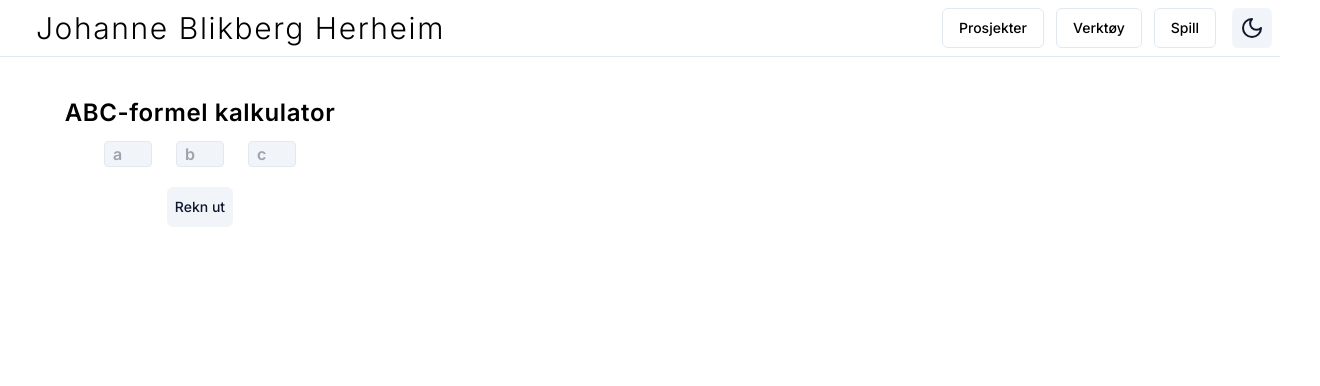
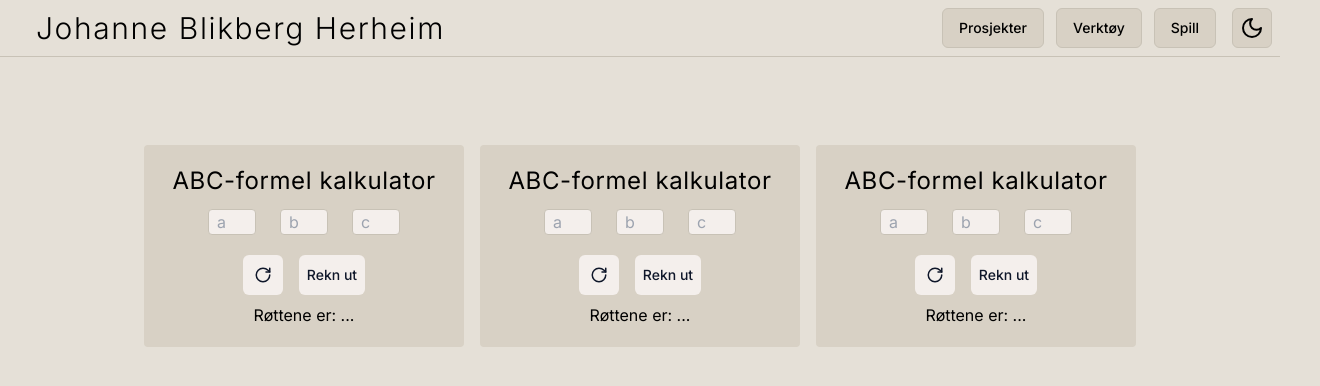
Before and after one commit to johanneherheim/personal-website, a Next.js app: page /tools in a window 1280 px wide. Shown: the top 386 px of the page, 1320 px wide, since content can reach past the window. Built offline with nearby package versions, Linux system fonts and the light colour scheme.

Commit message:
fix color pallet

```diff
--- a/src/app/games/number-guessing.tsx
+++ b/src/app/games/number-guessing.tsx
@@ -18,6 +18,7 @@ const NumberGuessingGame: React.FC = () => {
     setNumTries(0);
     setGameStarted(true);
     setOpenGame(true);
+    setUserGuess("")
   };
 
   const stopGame = () => {
@@ -67,27 +68,26 @@ const NumberGuessingGame: React.FC = () => {
   };
 
   return (
-    <div className="bg-secondary mx-1 rounded-md p-5">
+    <div className="bg-card rounded p-2 m-2 w-96 h-52 ">
       {guessedCorrectly && <Confetti />}
       {openGame ? (
         <button
-          className=" bg-secondary py-2 rounded-md w-48 sm:w-full"
-          onClick={stopGame}
+          className=" bg-secondary rounded p-2 m-2"
+          onClick={startGame}
         >
-          Stopp spillet
+          Generer nytt tall
         </button>
       ) : (
         <button
-          className=" bg-secondary py-2 rounded-md w-48 sm:w-full"
+          className=" hover:bg-secondary rounded p-2 m-2"
           onClick={startGame}
         >
           Start tall-gjettespill
         </button>
       )}
       <div>
-        {openGame === true && (
           <>
-            <p className="my-4">
+            <p className="my-4 mx-5">
               Forsøk: {numTries} <br />
               Gjett talet i intervallet [0, 10]:
             </p>
@@ -101,7 +101,6 @@ const NumberGuessingGame: React.FC = () => {
             />
             <p className="pb-3">{result}</p>
           </>
-        )}
       </div>
     </div>
   );
--- a/src/app/games/page.tsx
+++ b/src/app/games/page.tsx
@@ -4,15 +4,13 @@ import PokemonGuessingGame from './pokemon-guessing'
 
 export default function GamePage() {
   return (
-    <div className='flex justify-center '>
-        <section>
-        <div className=" rounded-md mt-10 mx-auto max-w-md text-center">
+    <div className='flex-wrap flex w-full p-10 justify-center basis-80'>
+        <div className=" rounded-md text-center">
           <NumberGuessingGame />
         </div>
-        <div className=" rounded-md mt-5 mx-auto max-w-md text-center">
+        <div className=" rounded-md text-center">
           <PokemonGuessingGame />
         </div>
-      </section>
     </div>
   )
 }
--- a/src/app/games/pokemon-guessing.tsx
+++ b/src/app/games/pokemon-guessing.tsx
@@ -3,12 +3,12 @@ import React, { useState } from "react";
 import Confetti from "react-confetti";
 
 const PokemonGuessingGame: React.FC = () => {
-  const [gameStarted, setGameStarted] = useState<boolean>(false);
+  const [gameStarted, setGameStarted] = useState<boolean>(true);
   const [userGuess, setUserGuess] = useState<string>("");
   const [hint, setHint] = useState<string | null>(null);
   const [numTries, setNumTries] = useState<number>(0);
   const [guessedCorrectly, setGuessedCorrectly] = useState<boolean>(false);
-  const [randomPokemon, setRandomPokemon] = useState<number>(0);
+  const [randomPokemon, setRandomPokemon] = useState<number>(Math.floor(Math.random() * 151) + 1);
 
   const startGame = () => {
     const newSecretNumber = Math.floor(Math.random() * 151) + 1;
@@ -16,6 +16,7 @@ const PokemonGuessingGame: React.FC = () => {
     setHint("Lykke til! 😉");
     setNumTries(0);
     setGameStarted(true);
+    setUserGuess("")
   };
   const stopGame = () => {
     setRandomPokemon(0);
@@ -51,25 +52,24 @@ const PokemonGuessingGame: React.FC = () => {
   };
 
   return (
-    <div className="bg-secondary mx-1 rounded-md p-5">
+    <div className="bg-card rounded p-2 m-2 w-96 h-52">
       {guessedCorrectly && <Confetti />}
       {gameStarted ? (
         <button
-          className=" bg-secondary py-2 rounded-md w-48 sm:w-full"
-          onClick={stopGame}
+          className=" hover:bg-secondary p-2 m-2 rounded"
+          onClick={startGame}
         >
-          Stopp spillet
+          Generer ny pokémon
         </button>
       ) : (
         <button
-          className=" bg-secondary py-2 rounded-md w-48 sm:w-full"
+          className=" hover:bg-secondary p-2 m-2 rounded"
           onClick={startGame}
         >
           Start pokémon-gjettespill
         </button>
       )}
       <div>
-        {gameStarted === true && (
           <div className="flex justify-between">
             <div>
               <img
@@ -85,7 +85,7 @@ const PokemonGuessingGame: React.FC = () => {
                 Gjett pokémonen sin ID!
               </p>
               <input
-                className="mb-3 px-2"
+                className="mb-3 px-2 w-28"
                 type="text"
                 value={userGuess}
                 onChange={(e) => setUserGuess(e.target.value)}
@@ -95,7 +95,6 @@ const PokemonGuessingGame: React.FC = () => {
               <p className="pb-3">{hint}</p>
             </div>
           </div>
-        )}
       </div>
     </div>
   );
--- a/src/app/globals.css
+++ b/src/app/globals.css
@@ -4,10 +4,10 @@
 
 @layer base {
   :root {
-    --background: 0 0% 100%;
+    --background: 38, 21%, 87%;
     --foreground: 	200, 16%, 0%;
 
-    --card: 0 0% 100%;
+    --card: 38, 20%, 81%;
     --card-foreground: 	200, 16%, 29%;
 
     --popover: 0 0% 100%;
@@ -16,7 +16,7 @@
     --primary: 222.2 47.4% 11.2%;
     --primary-foreground: 210 40% 98%;
 
-    --secondary: 210 40% 96.1%;
+    --secondary: 27, 27%, 94%;
     --secondary-foreground: 222.2 47.4% 11.2%;
 
     --muted: 210 40% 96.1%;
@@ -28,27 +28,27 @@
     --destructive: 0 84.2% 60.2%;
     --destructive-foreground: 210 40% 98%;
 
-    --border: 214.3 31.8% 91.4%;
-    --input: 214.3 31.8% 91.4%;
+    --border: 38, 14%, 75%;
+    --input: 38, 14%, 75%;
     --ring: 	200, 16%, 29%;
 
     --radius: 0.5rem;
   }
 
   .dark {
-    --background: 	200, 16%, 29%;
-    --foreground: 210 40% 98%;
+    --background: 	  32, 12%, 25%;
+    --foreground: 0, 0%, 100%;
 
-    --card: 	200, 16%, 29%;
+    --card: 	        32, 12%, 42%;
     --card-foreground: 210 40% 98%;
 
     --popover: 	200, 16%, 29%;
     --popover-foreground: 210 40% 98%;
 
-    --primary: 210 40% 98%;
+    --primary: 32, 12%, 50%;
     --primary-foreground: 222.2 47.4% 11.2%;
 
-    --secondary: 	200, 19%, 22%;
+    --secondary: 	32, 12%, 33%;
     --secondary-foreground: 210 40% 98%;
 
     --muted: 	200, 19%, 22%;
@@ -60,8 +60,8 @@
     --destructive: 0 62.8% 30.6%;
     --destructive-foreground: 210 40% 98%;
 
-    --border: 	200, 19%, 22%;
-    --input: 	200, 19%, 22%;
+    --border: 	32, 12%, 42%;
+    --input: 	32, 12%, 42%;
     --ring: 212.7 26.8% 83.9%;
   }
 }
--- a/src/app/tools/abc-calc.tsx
+++ b/src/app/tools/abc-calc.tsx
@@ -1,6 +1,7 @@
 "use client";
 import { Button } from "@/components/ui/button";
 import React, { useState } from "react";
+import { RotateCw } from "lucide-react";
 
 export default function AbcCalc() {
   const calc = (a: number, b: number, c: number): any => {
@@ -33,8 +34,16 @@ export default function AbcCalc() {
     setAnswer(calc(Number(A), Number(B), Number(C)));
   };
 
+  const resetInputs = () => {
+    // Reset the input values and result
+    setA("");
+    setB("");
+    setC("");
+    setAnswer([]);
+  };
+
   return (
-    <div className="flex font-semibold w-80 items-center flex-col">
+    <div className="flex font-semiboldx items-center flex-col bg-card rounded py-5 w-80 m-2">
       <h2 className="tracking-wide">ABC-formel kalkulator</h2>
       <div>
         <input
@@ -60,15 +69,21 @@ export default function AbcCalc() {
           onKeyPress={handleKeyPress}
         />
       </div>
+      <div className="flex">
+
+      <Button onClick={resetInputs} variant="defaultsec" className="m-2 p-2">
+          <RotateCw className="scale-75"/>
+        </Button>
       <Button onClick={calculate} variant="defaultsec" className="m-2 p-2">
-        Rekn ut
-      </Button>
+          Rekn ut
+        </Button>
+      </div>
       <p>
         {answer.length > 0
-          ? `Røttene er: ${answer.join(", ")}`
+          ? `Røttene er: x = ${answer.join(" og x = ")}`
           : answer === null
           ? "No real roots"
-          : ""}
+          : "Røttene er: ..."}
       </p>
     </div>
   );
--- a/src/app/tools/page.tsx
+++ b/src/app/tools/page.tsx
@@ -3,7 +3,9 @@ import AbcCalc from "./abc-calc";
 
 export default function ToolPage() {
   return (
-    <div className="grid w-screen grid-cols-1 sm:grid-cols-2 md:grid-cols-3 m-10">
+    <div className="flex-wrap flex w-full p-10 justify-center basis-80">
+      <AbcCalc />
+      <AbcCalc />
       <AbcCalc />
     </div>
   );
--- a/src/components/darkmode.tsx
+++ b/src/components/darkmode.tsx
@@ -21,7 +21,7 @@ export function ModeToggle() {
 
   return (
     <div onClick={toggleDarkMode}>
-      <Button variant="defaultsec" size="icon">
+      <Button variant="outline" size="icon">
         <Moon className=" rotate-0 scale-100 transition-all dark:scale-0" />
         <Sun className="absolute rotate-90 scale-0 transition-all dark:rotate-0 dark:scale-100" />
       </Button>
--- a/src/components/navmenu.tsx
+++ b/src/components/navmenu.tsx
@@ -43,7 +43,7 @@ interface DropDownNavMenuProps {
 export function DropDownNavMenu({ onClose }: DropDownNavMenuProps) {
   return (
     <nav className="absolute right-0">
-      <div className="flex flex-col gap-2 p-2 mt-1">
+      <div className="flex flex-col gap-2 p-2 mt-2 bg-card rounded-b">
         <Button variant="outline" onClick={onClose}>
           <Link
             className="flex justify-between hover:underline decoration-1 underline-offset-2 w-auto"
@@ -82,7 +82,8 @@ export function NavBurger() {
 
   return (
     <div>
-      <Button size="icon" variant="secondary" onClick={toggleBurger}>
+      <Button size="icon" variant="outline" onClick={toggleBurger}>
+
         <Menu />
       </Button>
       {burger ? <DropDownNavMenu onClose={toggleBurger} /> : null}
--- a/src/components/ui/button.tsx
+++ b/src/components/ui/button.tsx
@@ -14,9 +14,9 @@ const buttonVariants = cva(
         destructive:
           "bg-destructive text-destructive-foreground hover:bg-destructive/90",
         outline:
-          "border border-input bg-background hover:bg-accent hover:text-accent-foreground",
+          "border border-input bg-card hover:bg-secondary hover:text-accent-foreground",
         secondary:
-          "bg-secondary text-secondary-foreground hover:bg-secondary/80",
+          "bg-secondary text-secondary-foreground hover:bg-primary",
         ghost: "hover:bg-accent hover:text-accent-foreground",
         link: "text-primary underline-offset-4 hover:underline",
       },
```
